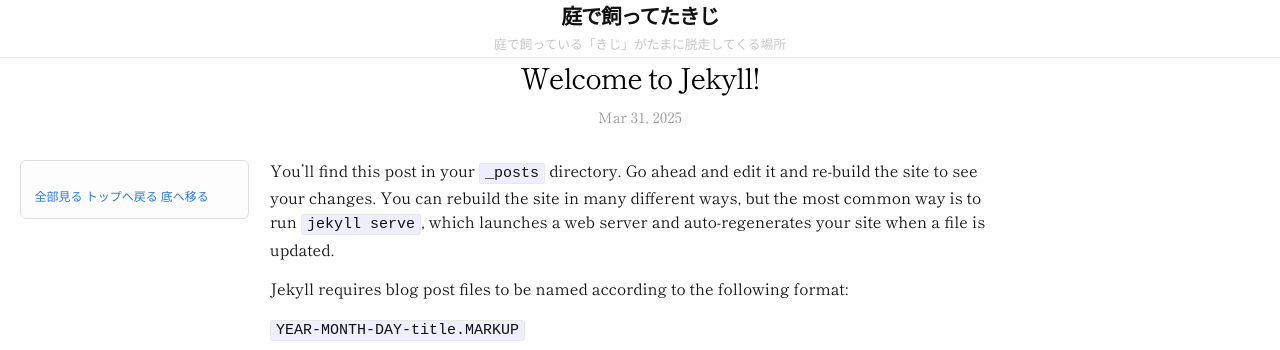
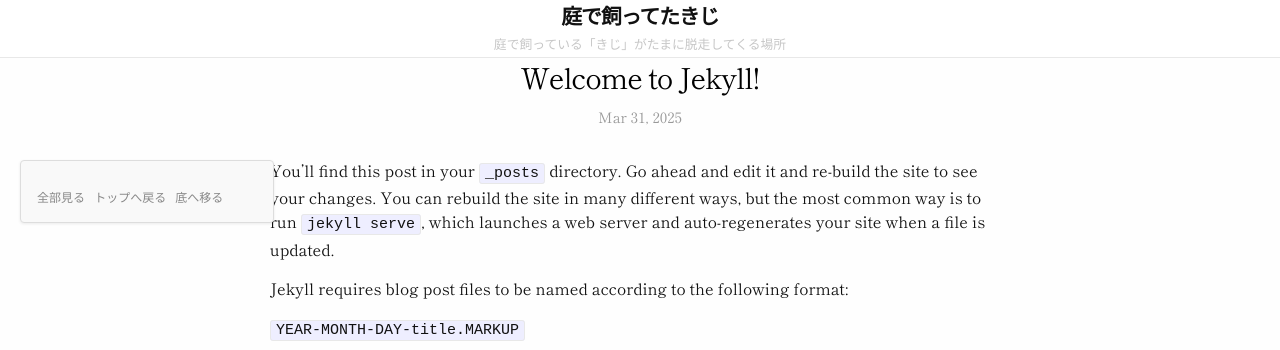
Before and after one commit to njargon/njargon.github.io, a Jekyll site: the page built from _posts/記事 袖水/2025-03-31-welcome-to-jekyll.md, in a window 1280 px wide. Shown: the top 350 px of the page. Built offline with Jekyll 4.4.1, drawn with Linux system fonts in a browser that asks for light colours.

Commit message:
記事ページにスクロール固定型目次を追加

```diff
--- a/assets/main.scss
+++ b/assets/main.scss
@@ -383,33 +383,74 @@ mark {
   position: fixed;
   top: 160px;
   left: 20px;
-  width: 200px;
+  width: 220px;
   max-height: 80vh;
   overflow-y: auto;
-  background: #fdfdfd;
+  background-color: #f9f9f9;
   border: 1px solid #ddd;
-  border-radius: 6px;
-  padding: 1em;
-  font-size: 0.85rem;
-  z-index: 100;
+  border-radius: 4px;
+  padding: 1rem;
+  font-size: 0.9rem;
+  line-height: 1.4;
+  z-index: 1000;
+  box-shadow: 0 1px 3px rgba(0, 0, 0, 0.08);
 }
 
+/* 見出しリスト（ul.nav）全体 */
+.ui-affix-toc .toc .nav {
+  list-style: none;
+  padding-left: 0;
+  margin: 0;
+}
+
+/* 各リスト要素 */
+.ui-affix-toc .toc .nav li {
+  margin-bottom: 0.5rem;
+}
+
+/* ネストされた見出し（h2, h3...）のインデント */
+.ui-affix-toc .toc .nav ul {
+  padding-left: 1em;
+  margin-top: 0.3em;
+}
+
+/* リンクスタイル */
+.ui-affix-toc .toc a {
+  color: #336699;
+  text-decoration: none;
+  display: block;
+}
+
+/* ホバー時 */
+.ui-affix-toc .toc a:hover {
+  text-decoration: underline;
+}
+
+/* 現在位置の見出し強調 */
+.ui-affix-toc .toc li.active > a {
+  font-weight: bold;
+  color: #000;
+}
+
+/* 目次下のメニューリンク */
 .ui-affix-toc .toc-menu {
   margin-top: 1em;
   font-size: 0.75rem;
 }
 
-.ui-affix-toc .toc a {
-  color: #336699;
+.ui-affix-toc .toc-menu a {
+  display: inline-block;
+  margin-right: 0.5em;
+  color: #888;
   text-decoration: none;
-  display: block;
-  margin-bottom: 0.3em;
+  font-size: 0.75rem;
 }
 
-.ui-affix-toc .toc .nav ul {
-  padding-left: 1em;
+.ui-affix-toc .toc-menu a:hover {
+  text-decoration: underline;
 }
 
+/* 記事本体との2カラム表示 */
 .post-page {
   display: flex;
   flex-direction: row;
@@ -420,16 +461,9 @@ mark {
   flex-grow: 1;
 }
 
-.post-page {
-  display: flex;
-  flex-direction: row;
-  align-items: flex-start;
-  gap: 2rem;
+/* スマホでは目次を非表示に */
+@media screen and (max-width: 768px) {
+  .ui-affix-toc {
+    display: none;
+  }
 }
-
-#ui-toc-affix {
-  position: fixed;
-  top: 160px;
-  left: 20px;
-  width: 200px;
-}
```
